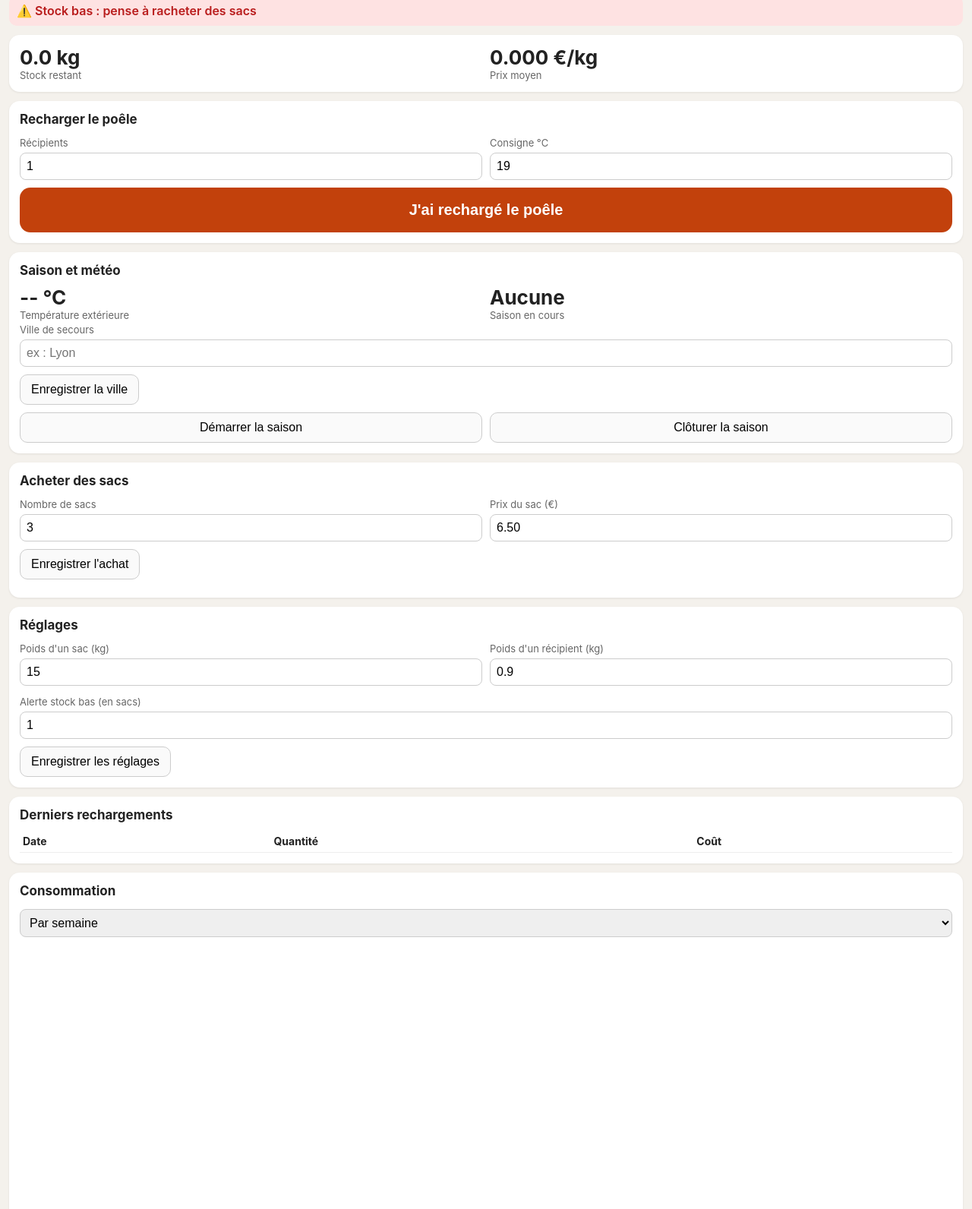
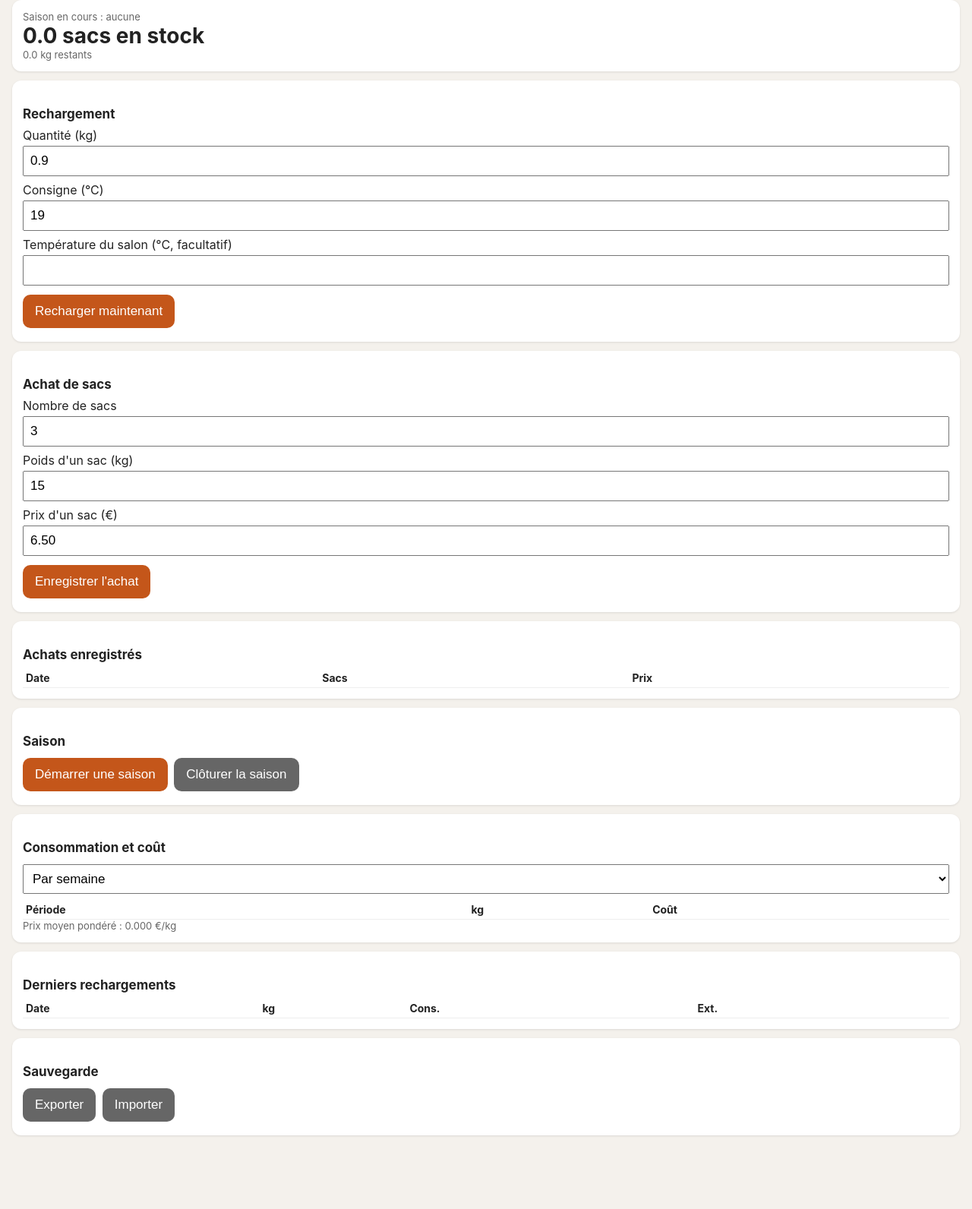
Before and after one commit to DCottrez/Granules, a plain HTML site: page index.html in a window 1280 px wide. Shown: the part 54-1646 px from the top of the page at 76% size. After the commit the page ends 1577 px from the top, so only its background shows below. Drawn offline with Linux system fonts and the light colour scheme.

Commit message:
Refactor HTML structure and styles for clarity

```diff
--- a/index.html
+++ b/index.html
@@ -7,323 +7,216 @@
 <meta name="apple-mobile-web-app-title" content="Granulés">
 <title>Granulés</title>
 <style>
-  :root { --bg:#f4f1ec; --card:#fff; --txt:#222; --acc:#c2410c; --warn:#b91c1c; }
-  * { box-sizing: border-box; }
-  body { margin:0; padding:env(safe-area-inset-top) 12px 40px; font-family:-apple-system,system-ui,sans-serif; background:var(--bg); color:var(--txt); }
-  h1 { font-size:22px; margin:14px 0 8px; }
-  h2 { font-size:17px; margin:0 0 10px; }
-  .card { background:var(--card); border-radius:14px; padding:14px; margin:12px 0; box-shadow:0 1px 3px rgba(0,0,0,.08); }
-  .big { width:100%; padding:18px; font-size:20px; font-weight:600; border:0; border-radius:14px; background:var(--acc); color:#fff; }
-  button { font-size:16px; padding:10px 14px; border-radius:10px; border:1px solid #ccc; background:#fafafa; }
-  input, select { font-size:16px; padding:8px; border:1px solid #ccc; border-radius:8px; width:100%; margin:4px 0 10px; }
-  .row { display:flex; gap:10px; } .row > * { flex:1; }
-  .alert { background:#fee2e2; color:var(--warn); padding:10px; border-radius:10px; font-weight:600; display:none; }
-  .stat { font-size:26px; font-weight:700; } .lbl { font-size:13px; color:#666; }
-  table { width:100%; border-collapse:collapse; font-size:14px; } td, th { padding:6px 4px; border-bottom:1px solid #eee; text-align:left; }
+ body{font-family:-apple-system,sans-serif;margin:0;padding:16px;background:#f4f1ec;color:#222}
+ h1{font-size:22px;margin:0 0 12px}
+ h2{font-size:17px;margin:20px 0 8px}
+ .card{background:#fff;border-radius:12px;padding:14px;margin-bottom:12px;box-shadow:0 1px 3px rgba(0,0,0,.1)}
+ button{font-size:17px;padding:12px 16px;border:0;border-radius:10px;background:#c4561a;color:#fff;margin:4px 4px 4px 0}
+ button.sec{background:#666}
+ button.sup{background:#b00020;font-size:14px;padding:6px 10px;margin:0}
+ input,select{font-size:17px;padding:8px;width:100%;box-sizing:border-box;margin:4px 0 8px}
+ table{width:100%;border-collapse:collapse;font-size:14px}
+ td,th{padding:4px;border-bottom:1px solid #eee;text-align:left}
+ .big{font-size:28px;font-weight:bold}
+ .small{color:#666;font-size:13px}
 </style>
 </head>
 <body>
-<h1>🔥 Granulés</h1>
-<div id="alerte" class="alert"></div>
+<h1>🔥 Suivi granulés</h1>
 
 <div class="card">
-  <div class="row">
-    <div><div class="stat" id="stockKg">0 kg</div><div class="lbl">Stock restant</div></div>
-    <div><div class="stat" id="prixKg">0 €/kg</div><div class="lbl">Prix moyen</div></div>
-  </div>
+ <div class="small">Saison en cours : <span id="saisonNom">aucune</span></div>
+ <div class="big"><span id="stockSacs">0</span> sacs en stock</div>
+ <div class="small" id="stockKg"></div>
+ <div class="small" id="meteo"></div>
 </div>
 
 <div class="card">
-  <h2>Recharger le poêle</h2>
-  <div class="row">
-    <div><label class="lbl">Récipients</label><input id="nbRec" type="number" value="1" min="1"></div>
-    <div><label class="lbl">Consigne °C</label><input id="consigne" type="number" value="19" step="0.5"></div>
-  </div>
-  <button class="big" onclick="recharger()">J'ai rechargé le poêle</button>
+ <h2>Rechargement</h2>
+ <label>Quantité (kg)</label>
+ <input id="recKg" type="number" step="0.1" value="0.9">
+ <label>Consigne (°C)</label>
+ <input id="recConsigne" type="number" step="0.5" value="19">
+ <label>Température du salon (°C, facultatif)</label>
+ <input id="recSalon" type="number" step="0.1">
+ <button onclick="recharger()">Recharger maintenant</button>
 </div>
 
 <div class="card">
-  <h2>Saison et météo</h2>
-  <div class="row">
-    <div><div class="stat" id="tExt">-- °C</div><div class="lbl">Température extérieure</div></div>
-    <div><div class="stat" id="saisonNom">Aucune</div><div class="lbl">Saison en cours</div></div>
-  </div>
-  <label class="lbl">Ville de secours</label>
-  <input id="ville" placeholder="ex : Lyon">
-  <button onclick="sauverVille()">Enregistrer la ville</button>
-  <div class="row" style="margin-top:10px">
-    <button onclick="demarrerSaison()">Démarrer la saison</button>
-    <button onclick="cloturerSaison()">Clôturer la saison</button>
-  </div>
+ <h2>Achat de sacs</h2>
+ <label>Nombre de sacs</label>
+ <input id="achNb" type="number" value="3">
+ <label>Poids d'un sac (kg)</label>
+ <input id="achPoids" type="number" value="15">
+ <label>Prix d'un sac (€)</label>
+ <input id="achPrix" type="number" step="0.01" value="6.50">
+ <button onclick="acheter()">Enregistrer l'achat</button>
 </div>
 
 <div class="card">
-  <h2>Acheter des sacs</h2>
-  <div class="row">
-    <div><label class="lbl">Nombre de sacs</label><input id="achNb" type="number" value="3" min="1"></div>
-    <div><label class="lbl">Prix du sac (€)</label><input id="achPrix" type="number" value="6.50" step="0.01"></div>
-  </div>
-  <button onclick="acheter()">Enregistrer l'achat</button>
-  <table id="tabAch" style="margin-top:10px"></table>
+ <h2>Achats enregistrés</h2>
+ <table id="histoAchats"></table>
 </div>
 
 <div class="card">
-  <h2>Réglages</h2>
-  <div class="row">
-    <div><label class="lbl">Poids d'un sac (kg)</label><input id="kgSac" type="number" value="15"></div>
-    <div><label class="lbl">Poids d'un récipient (kg)</label><input id="kgRec" type="number" value="0.9" step="0.05"></div>
-  </div>
-  <label class="lbl">Alerte stock bas (en sacs)</label><input id="seuil" type="number" value="1" step="0.5">
-  <button onclick="sauverReglages()">Enregistrer les réglages</button>
+ <h2>Saison</h2>
+ <button onclick="demarrerSaison()">Démarrer une saison</button>
+ <button class="sec" onclick="cloturerSaison()">Clôturer la saison</button>
 </div>
 
 <div class="card">
-  <h2>Derniers rechargements</h2>
-  <table id="tabRec"></table>
+ <h2>Consommation et coût</h2>
+ <select id="periode" onchange="afficherStats()">
+  <option value="semaine">Par semaine</option>
+  <option value="mois">Par mois</option>
+  <option value="saison">Par saison</option>
+ </select>
+ <table id="stats"></table>
+ <div class="small" id="prixMoyen"></div>
 </div>
 
 <div class="card">
-  <h2>Consommation</h2>
-  <select id="periode" onchange="stats()">
-    <option value="semaine">Par semaine</option>
-    <option value="mois">Par mois</option>
-    <option value="saison">Par saison</option>
-  </select>
-  <canvas id="gBarres" width="340" height="200" style="width:100%"></canvas>
-  <table id="tabStats"></table>
+ <h2>Derniers rechargements</h2>
+ <table id="histo"></table>
 </div>
 
 <div class="card">
-  <h2>Kilos par jour selon la température extérieure</h2>
-  <canvas id="gNuage" width="340" height="220" style="width:100%"></canvas>
-</div>
-
-<div class="card">
-  <h2>Salon : température réelle et consigne</h2>
-  <p class="lbl">Importe l'export CSV de Tempro Sensor (enregistré dans Fichiers).</p>
-  <input id="fichierCsv" type="file" accept=".csv,text/csv,text/plain" onchange="importerCsv(this)">
-  <canvas id="gSalon" width="340" height="200" style="width:100%"></canvas>
+ <h2>Sauvegarde</h2>
+ <button class="sec" onclick="exporter()">Exporter</button>
+ <button class="sec" onclick="document.getElementById('fichier').click()">Importer</button>
+ <input id="fichier" type="file" accept=".json" style="display:none" onchange="importer(event)">
 </div>
 
 <script>
-const K = 'granules_v1';
-let D = JSON.parse(localStorage.getItem(K) || 'null') || {
-  reglages:{kgSac:15, kgRec:0.9, seuil:1},
-  achats:[], recharges:[], saisons:[], saisonEnCours:null, salon:[], ville:'', derniereCoord:null
-};
-const save = () => localStorage.setItem(K, JSON.stringify(D));
-
-// ---------- Stock, achats, rechargements ----------
-function stock() {
-  const achete = D.achats.reduce((s,a)=>s+a.sacs*D.reglages.kgSac,0);
-  const brule = D.recharges.reduce((s,r)=>s+r.kg,0);
-  return Math.max(0, achete - brule);
+const CLE='granules_v1';
+let d=JSON.parse(localStorage.getItem(CLE)||'null')||{recharges:[],achats:[],saisons:[]};
+let temperatureExt=null;
+function sauver(){localStorage.setItem(CLE,JSON.stringify(d));afficher();}
+function saisonActive(){return d.saisons.find(s=>!s.fin);}
+function prixMoyen(){
+ let kg=0,eur=0;
+ d.achats.forEach(a=>{kg+=a.nb*a.poids;eur+=a.nb*a.prix;});
+ return kg?eur/kg:0;
 }
-function prixMoyenKg() {
-  const kg = D.achats.reduce((s,a)=>s+a.sacs*D.reglages.kgSac,0);
-  const eur = D.achats.reduce((s,a)=>s+a.sacs*a.prixSac,0);
-  return kg ? eur/kg : 0;
+function recharger(){
+ const kg=parseFloat(recKg.value);
+ if(!kg)return;
+ const s=saisonActive();
+ d.recharges.push({t:new Date().toISOString(),kg:kg,consigne:parseFloat(recConsigne.value)||null,salon:parseFloat(recSalon.value)||null,ext:temperatureExt,prix:prixMoyen(),saison:s?s.nom:null});
+ recSalon.value='';
+ sauver();
 }
-function acheter() {
-  const sacs = +achNb.value, prixSac = +achPrix.value;
-  if (!sacs || !prixSac) return;
-  D.achats.push({t:Date.now(), sacs, prixSac});
-  save(); afficher(); stats();
+function acheter(){
+ const nb=parseFloat(achNb.value),poids=parseFloat(achPoids.value),prix=parseFloat(achPrix.value);
+ if(!nb||!poids||!prix)return;
+ d.achats.push({t:new Date().toISOString(),nb:nb,poids:poids,prix:prix});
+ sauver();
 }
-async function recharger() {
-  const nb = +nbRec.value || 1;
-  const kg = nb * D.reglages.kgRec;
-  const t = await temperatureExterieure();
-  D.recharges.push({t:Date.now(), nb, kg, consigne:+consigne.value,
-    cout:kg*prixMoyenKg(), tExt:t, saison:D.saisonEnCours ? D.saisonEnCours.id : null});
-  save(); afficher(); stats(); courbeSalon();
+function supprimerAchat(i){
+ const a=d.achats[i];
+ if(a&&confirm('Supprimer cet achat de '+a.nb+' sacs ?')){d.achats.splice(i,1);sauver();}
 }
-function sauverReglages() {
-  D.reglages = {kgSac:+kgSac.value, kgRec:+kgRec.value, seuil:+seuil.value};
-  save(); afficher(); stats();
+function supprimerRecharge(i){
+ const r=d.recharges[i];
+ if(r&&confirm('Supprimer ce rechargement de '+r.kg+' kg ?')){d.recharges.splice(i,1);sauver();}
 }
-function afficher() {
-  const s = stock();
-  stockKg.textContent = s.toFixed(1) + ' kg';
-  prixKg.textContent = prixMoyenKg().toFixed(3) + ' €/kg';
-  kgSac.value = D.reglages.kgSac; kgRec.value = D.reglages.kgRec; seuil.value = D.reglages.seuil;
-  const bas = s < D.reglages.seuil * D.reglages.kgSac;
-  alerte.style.display = bas ? 'block' : 'none';
-  alerte.textContent = '⚠️ Stock bas : pense à racheter des sacs';
-  afficherAchats();
-  const lignes = D.recharges.slice(-8).reverse().map(r => {
-    const d = new Date(r.t);
-    return `<tr><td>${d.toLocaleDateString('fr-FR')} ${d.toLocaleTimeString('fr-FR',{hour:'2-digit',minute:'2-digit'})}</td><td>${r.kg.toFixed(1)} kg</td><td>${r.cout.toFixed(2)} €</td></tr>`;
-  }).join('');
-  tabRec.innerHTML = '<tr><th>Date</th><th>Quantité</th><th>Coût</th></tr>' + lignes;
+function demarrerSaison(){
+ if(saisonActive()){alert('Une saison est déjà en cours.');return;}
+ const nom=prompt('Nom de la saison','Hiver '+new Date().getFullYear());
+ if(nom){d.saisons.push({nom:nom,debut:new Date().toISOString(),fin:null});sauver();}
 }
-
-// ---------- Liste des achats, avec suppression d'une saisie par erreur ----------
-function afficherAchats() {
-  const lignes = D.achats.slice(-8).reverse().map(a => {
-    const d = new Date(a.t);
-    return `<tr><td>${d.toLocaleDateString('fr-FR')}</td><td>${a.sacs} sac${a.sacs > 1 ? 's' : ''}</td><td>${(a.sacs * a.prixSac).toFixed(2)} €</td><td><button style="padding:4px 8px" onclick="supprimerAchat(${a.t})">🗑️</button></td></tr>`;
-  }).join('');
-  tabAch.innerHTML = D.achats.length ? '<tr><th>Date</th><th>Quantité</th><th>Total</th><th></th></tr>' + lignes : '';
+function cloturerSaison(){
+ const s=saisonActive();
+ if(!s){alert('Aucune saison en cours.');return;}
+ if(confirm('Clôturer '+s.nom+' ?')){s.fin=new Date().toISOString();sauver();}
 }
-function supprimerAchat(t) {
-  const a = D.achats.find(x => x.t === t); if (!a) return;
-  const d = new Date(t).toLocaleDateString('fr-FR');
-  if (!confirm(`Supprimer l'achat du ${d} : ${a.sacs} sac(s) à ${a.prixSac} € ?`)) return;
-  D.achats = D.achats.filter(x => x.t !== t);
-  save(); afficher(); stats();
+function cleSemaine(date){
+ const x=new Date(Date.UTC(date.getFullYear(),date.getMonth(),date.getDate()));
+ const jour=x.getUTCDay()||7;
+ x.setUTCDate(x.getUTCDate()+4-jour);
+ const debut=new Date(Date.UTC(x.getUTCFullYear(),0,1));
+ const sem=Math.ceil(((x-debut)/86400000+1)/7);
+ return x.getUTCFullYear()+' S'+String(sem).padStart(2,'0');
 }
-
-// ---------- Météo : position de l'iPhone, sinon ville de secours (Open-Meteo, sans clé) ----------
-async function meteoPour(lat, lon) {
-  const u = `https://api.open-meteo.com/v1/forecast?latitude=${lat}&longitude=${lon}&current=temperature_2m`;
-  const j = await (await fetch(u)).json();
-  return j.current.temperature_2m;
+function afficherStats(){
+ const mode=periode.value,groupes={};
+ d.recharges.forEach(r=>{
+  const dt=new Date(r.t);
+  let cle;
+  if(mode==='semaine')cle=cleSemaine(dt);
+  else if(mode==='mois')cle=dt.getFullYear()+'-'+String(dt.getMonth()+1).padStart(2,'0');
+  else cle=r.saison||'Hors saison';
+  groupes[cle]=groupes[cle]||{kg:0,eur:0};
+  groupes[cle].kg+=r.kg;
+  groupes[cle].eur+=r.kg*(r.prix||0);
+ });
+ let html='<tr><th>Période</th><th>kg</th><th>Coût</th></tr>';
+ Object.keys(groupes).sort().reverse().forEach(c=>{
+  html+='<tr><td>'+c+'</td><td>'+groupes[c].kg.toFixed(1)+'</td><td>'+groupes[c].eur.toFixed(2)+' €</td></tr>';
+ });
+ stats.innerHTML=html;
+ prixMoyenEl.textContent='Prix moyen pondéré : '+prixMoyen().toFixed(3)+' €/kg';
 }
-function position() {
-  return new Promise((ok, ko) => navigator.geolocation
-    ? navigator.geolocation.getCurrentPosition(p => ok(p.coords), ko, {timeout:6000}) : ko());
+const prixMoyenEl=document.getElementById('prixMoyen');
+function afficher(){
+ const s=saisonActive();
+ saisonNom.textContent=s?s.nom:'aucune';
+ const kgAchetes=d.achats.reduce((a,x)=>a+x.nb*x.poids,0);
+ const kgUtilises=d.recharges.reduce((a,x)=>a+x.kg,0);
+ const kgStock=Math.max(0,kgAchetes-kgUtilises);
+ stockSacs.textContent=(kgStock/15).toFixed(1);
+ stockKg.textContent=kgStock.toFixed(1)+' kg restants';
+ let ha='<tr><th>Date</th><th>Sacs</th><th>Prix</th><th></th></tr>';
+ d.achats.forEach((a,i)=>{
+  ha+='<tr><td>'+new Date(a.t).toLocaleDateString('fr-FR')+'</td><td>'+a.nb+' x '+a.poids+' kg</td><td>'+a.prix.toFixed(2)+' €</td><td><button class="sup" onclick="supprimerAchat('+i+')">Suppr.</button></td></tr>';
+ });
+ histoAchats.innerHTML=ha;
+ let h='<tr><th>Date</th><th>kg</th><th>Cons.</th><th>Ext.</th><th></th></tr>';
+ const debut=Math.max(0,d.recharges.length-10);
+ for(let i=d.recharges.length-1;i>=debut;i--){
+  const r=d.recharges[i];
+  const dt=new Date(r.t);
+  h+='<tr><td>'+dt.toLocaleDateString('fr-FR')+' '+dt.toLocaleTimeString('fr-FR',{hour:'2-digit',minute:'2-digit'})+'</td><td>'+r.kg+'</td><td>'+(r.consigne??'')+'</td><td>'+(r.ext!=null?r.ext+'°':'')+'</td><td><button class="sup" onclick="supprimerRecharge('+i+')">Suppr.</button></td></tr>';
+ }
+ histo.innerHTML=h;
+ afficherStats();
 }
-async function temperatureExterieure() {
-  try {
-    const c = await position();
-    D.derniereCoord = {lat:c.latitude, lon:c.longitude};
-    save();
-    return await meteoPour(c.latitude, c.longitude);
-  } catch (e) {
-    try {
-      if (D.derniereCoord) return await meteoPour(D.derniereCoord.lat, D.derniereCoord.lon);
-      if (D.ville) {
-        const g = await (await fetch(`https://geocoding-api.open-meteo.com/v1/search?name=${encodeURIComponent(D.ville)}&count=1&language=fr`)).json();
-        const l = g.results[0];
-        return await meteoPour(l.latitude, l.longitude);
-      }
-    } catch (e2) {}
-    return null;
-  }
+function chargerMeteo(lat,lon){
+ fetch('https://api.open-meteo.com/v1/forecast?latitude='+lat+'&longitude='+lon+'&current=temperature_2m')
+ .then(r=>r.json()).then(j=>{
+  temperatureExt=j.current.temperature_2m;
+  meteo.textContent='Température extérieure : '+temperatureExt+' °C';
+ }).catch(()=>{meteo.textContent='Météo indisponible';});
 }
-async function majMeteo() {
-  const t = await temperatureExterieure();
-  tExt.textContent = t === null ? '-- °C' : t.toFixed(1) + ' °C';
+function initMeteo(){
+ const secours=[48.85,2.35];
+ if(navigator.geolocation){
+  navigator.geolocation.getCurrentPosition(
+   p=>chargerMeteo(p.coords.latitude,p.coords.longitude),
+   ()=>chargerMeteo(secours[0],secours[1]),
+   {timeout:8000}
+  );
+ }else chargerMeteo(secours[0],secours[1]);
 }
-function sauverVille() { D.ville = ville.value.trim(); D.derniereCoord = null; save(); majMeteo(); }
-
-// ---------- Saisons : c'est toi qui démarres et clôtures ----------
-function demarrerSaison() {
-  if (D.saisonEnCours) { alert('Une saison est déjà en cours.'); return; }
-  const nom = prompt('Nom de la saison', 'Hiver ' + new Date().getFullYear());
-  if (!nom) return;
-  D.saisonEnCours = {id:Date.now(), nom, debut:Date.now()};
-  save(); afficherSaison(); stats();
+function exporter(){
+ const blob=new Blob([JSON.stringify(d,null,2)],{type:'application/json'});
+ const a=document.createElement('a');
+ a.href=URL.createObjectURL(blob);
+ a.download='granules-sauvegarde.json';
+ a.click();
 }
-function cloturerSaison() {
-  if (!D.saisonEnCours) return;
-  if (!confirm('Clôturer la saison ' + D.saisonEnCours.nom + ' ?')) return;
-  D.saisonEnCours.fin = Date.now();
-  D.saisons.push(D.saisonEnCours); D.saisonEnCours = null;
-  save(); afficherSaison(); stats();
+function importer(e){
+ const f=e.target.files[0];
+ if(!f)return;
+ const lecteur=new FileReader();
+ lecteur.onload=()=>{
+  try{d=JSON.parse(lecteur.result);sauver();alert('Import réussi.');}
+  catch(x){alert('Fichier invalide.');}
+ };
+ lecteur.readAsText(f);
 }
-function afficherSaison() {
-  saisonNom.textContent = D.saisonEnCours ? D.saisonEnCours.nom : 'Aucune';
-}
-
-// ---------- Statistiques ----------
-function cle(t, mode) {
-  const d = new Date(t);
-  if (mode === 'mois') return d.getFullYear() + '-' + String(d.getMonth()+1).padStart(2,'0');
-  if (mode === 'saison') {
-    const s = [...D.saisons, D.saisonEnCours].filter(Boolean).find(s => t >= s.debut && (!s.fin || t <= s.fin));
-    return s ? s.nom : 'Hors saison';
-  }
-  const j = (d.getDay() + 6) % 7;
-  const l = new Date(d.getFullYear(), d.getMonth(), d.getDate() - j);
-  return l.toISOString().slice(0,10);
-}
-function stats() {
-  const mode = periode.value, g = {};
-  D.recharges.forEach(r => {
-    const k = cle(r.t, mode);
-    g[k] = g[k] || {kg:0, eur:0};
-    g[k].kg += r.kg; g[k].eur += r.cout;
-  });
-  const cles = Object.keys(g).sort().slice(-12);
-  tabStats.innerHTML = '<tr><th>Période</th><th>Kilos</th><th>Sacs</th><th>Coût</th></tr>' +
-    cles.map(k => `<tr><td>${k}</td><td>${g[k].kg.toFixed(1)}</td><td>${(g[k].kg/D.reglages.kgSac).toFixed(1)}</td><td>${g[k].eur.toFixed(2)} €</td></tr>`).join('');
-  barres(gBarres, cles, cles.map(k => g[k].kg));
-  nuage();
-}
-
-// ---------- Graphiques (canvas, sans bibliothèque) ----------
-function barres(cv, etiq, vals) {
-  const c = cv.getContext('2d'); c.clearRect(0,0,cv.width,cv.height);
-  if (!vals.length) return;
-  const max = Math.max(...vals, 1), w = cv.width / vals.length;
-  c.font = '10px sans-serif';
-  vals.forEach((v,i) => {
-    const h = (v / max) * (cv.height - 40);
-    c.fillStyle = '#c2410c';
-    c.fillRect(i*w + 4, cv.height - 25 - h, w - 8, h);
-    c.fillStyle = '#222';
-    c.fillText(v.toFixed(1), i*w + 4, cv.height - 28 - h);
-    c.fillText(String(etiq[i]).slice(-5), i*w + 4, cv.height - 10);
-  });
-}
-function nuage() {
-  const cv = gNuage, c = cv.getContext('2d'); c.clearRect(0,0,cv.width,cv.height);
-  const j = {};
-  D.recharges.forEach(r => {
-    if (r.tExt === null || r.tExt === undefined) return;
-    const k = new Date(r.t).toISOString().slice(0,10);
-    j[k] = j[k] || {kg:0, ts:[]}; j[k].kg += r.kg; j[k].ts.push(r.tExt);
-  });
-  const pts = Object.values(j).map(o => ({x:o.ts.reduce((a,b)=>a+b,0)/o.ts.length, y:o.kg}));
-  if (!pts.length) return;
-  const xs = pts.map(p=>p.x), ys = pts.map(p=>p.y);
-  const x0 = Math.min(...xs)-1, x1 = Math.max(...xs)+1, y1 = Math.max(...ys)*1.1;
-  c.font = '10px sans-serif'; c.fillStyle = '#222';
-  c.fillText('kg/jour', 4, 12); c.fillText('°C extérieur →', cv.width-80, cv.height-4);
-  pts.forEach(p => {
-    const X = 20 + (p.x - x0)/(x1 - x0) * (cv.width - 40);
-    const Y = cv.height - 20 - (p.y / y1) * (cv.height - 40);
-    c.fillStyle = '#c2410c'; c.beginPath(); c.arc(X, Y, 4, 0, 7); c.fill();
-  });
-}
-
-// ---------- Import des relevés Tempro Sensor ----------
-// Format supposé : en-tête, puis date, température (séparateur , ou ;). À ajuster avec un vrai export.
-function importerCsv(inp) {
-  const f = inp.files[0]; if (!f) return;
-  const rd = new FileReader();
-  rd.onload = () => {
-    const lignes = rd.result.split(/\r?\n/).slice(1).filter(Boolean);
-    D.salon = lignes.map(l => {
-      const p = l.split(/[;,]/);
-      const t = new Date(p[0]).getTime();
-      const v = parseFloat(String(p[1]).replace(',', '.'));
-      return isNaN(t) || isNaN(v) ? null : {t, v};
-    }).filter(Boolean);
-    save(); courbeSalon();
-  };
-  rd.readAsText(f);
-}
-function courbeSalon() {
-  const cv = gSalon, c = cv.getContext('2d'); c.clearRect(0,0,cv.width,cv.height);
-  const s = D.salon || []; if (s.length < 2) return;
-  const t0 = s[0].t, t1 = s[s.length-1].t;
-  const vs = s.map(p=>p.v), mn = Math.min(...vs, 17)-1, mx = Math.max(...vs, 21)+1;
-  const X = t => 20 + (t - t0)/(t1 - t0) * (cv.width - 30);
-  const Y = v => cv.height - 20 - (v - mn)/(mx - mn) * (cv.height - 40);
-  c.strokeStyle = '#2563eb'; c.beginPath();
-  s.forEach((p,i) => i ? c.lineTo(X(p.t),Y(p.v)) : c.moveTo(X(p.t),Y(p.v))); c.stroke();
-  c.fillStyle = '#c2410c';
-  D.recharges.filter(r => r.t >= t0 && r.t <= t1).forEach(r => { c.beginPath(); c.arc(X(r.t), Y(r.consigne), 3, 0, 7); c.fill(); });
-  c.fillStyle = '#222'; c.font = '10px sans-serif';
-  c.fillText('bleu : salon, orange : consigne', 20, 12);
-}
-
-// ---------- Démarrage ----------
-ville.value = D.ville || '';
-afficher(); afficherSaison(); stats(); courbeSalon(); majMeteo();
+afficher();
+initMeteo();
 </script>
 </body>
 </html>
```
